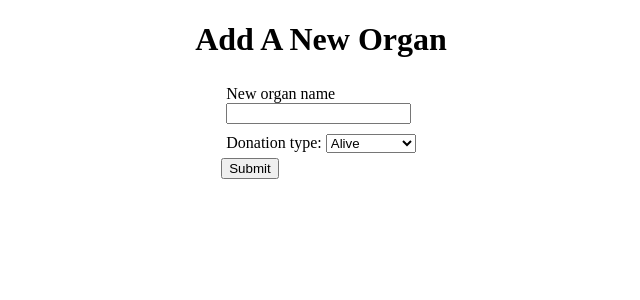
After one commit to kvvs-project/jeevan, a Django app: page /admin_add_new_organ in a window 1280 px wide. The commit adds this page. Shown: the top 300 px of the page, without its empty margins (319-959 px from the left). Run offline with Django 5.2, Linux system fonts and the light colour scheme.

Commit message:
Make the organ list dynamic
1) made the list of organs available for donation dynamic
2) admin can now add new organs
3) admin can now view the list of existing organs
4) update urls on admin dashboard

```diff
--- a/Jeevan/Jeevan/urls.py
+++ b/Jeevan/Jeevan/urls.py
@@ -21,7 +21,8 @@ from JeevanApp.views import home_page, validate_login, user_login, admin_validat
     hospital_reg, validate_hospital_reg, hospital_approval, show_hospital_details, validate_hospital_approval, \
     download_hospital_proof, donor_approval, show_donor_details, validate_donor_approval, download_donor_report, \
     donor_new_organ_Donation, validate_donor_new_organ_donation, donor_organ_donation_status, \
-    donor_cancel_organ_donation, validate_donor_cancel_organ_donation
+    donor_cancel_organ_donation, validate_donor_cancel_organ_donation, admin_organ_list, admin_add_new_organ, \
+    admin_validate_add_new_organ
 
 urlpatterns = [
     path('admin/', admin.site.urls),
@@ -44,5 +45,8 @@ urlpatterns = [
     path('validate_donor_new_organ_donation', validate_donor_new_organ_donation),
     path('donor_organ_donation_status', donor_organ_donation_status),
     path('donor_cancel_organ_donation', donor_cancel_organ_donation),
-    path('validate_donor_cancel_organ_donation', validate_donor_cancel_organ_donation)
+    path('validate_donor_cancel_organ_donation', validate_donor_cancel_organ_donation),
+    path('admin_organ_list', admin_organ_list),
+    path('admin_add_new_organ', admin_add_new_organ),
+    path('admin_validate_add_new_organ', admin_validate_add_new_organ),
 ]
--- a/Jeevan/JeevanApp/views.py
+++ b/Jeevan/JeevanApp/views.py
@@ -85,6 +85,7 @@ def validate_login(request):
                         msg = "Your registration is rejected"
                         return render(request, "login.html", {'message': msg})
                     else:
+
                         query = "delete from UserSession where type = 'D'"
                         cur.execute(query)
                         con.commit()
@@ -379,7 +380,21 @@ def download_donor_report(request):
 
 
 def donor_new_organ_Donation(request):
-    return render(request, "donorneworgandonation.html")
+    con = db_connect()
+    cur = con.cursor()
+
+    query = "Select * from OrganDonationTypes"
+    cur.execute(query)
+    records = cur.fetchall()
+    for row in records:
+        if row[1] == 'A':
+            row[1] = "While Alive"
+        elif row[1] == 'D':
+            row[1] = "After Death"
+        else:
+            row[1] = "Partial donation is possible"
+
+    return render(request, "donorneworgandonation.html", {'records', records})
 
 
 def validate_donor_new_organ_donation(request):
@@ -440,3 +455,33 @@ def validate_donor_cancel_organ_donation(request):
     records = cur.fetchall()
     msg = "Canceled successfully"
     return render(request,"donorcancelorgandonation.html", {'records': records, 'message': msg})
+
+
+def admin_organ_list(request):
+    con = db_connect()
+    cur = con.cursor()
+    query = "select * from OrganDonationTypes"
+    cur.execute(query)
+    records = cur.fetchall()
+    return render(request, "adminorganlist.html", {'records': records})
+
+
+def admin_add_new_organ(request):
+    return render(request,"adminaddneworgan.html")
+
+
+def admin_validate_add_new_organ(request):
+    con = db_connect()
+    cur = con.cursor()
+
+    organName = request.POST['name']
+    organName = organName.replace(" ", "")
+    DonationType = request.POST['type']
+
+    query = "insert into OrganDonationTypes values('" + organName + "','" + DonationType + "')"
+    cur.execute(query)
+    con.commit()
+
+    msg = "Organ added successfully"
+
+    return render(request, "adminaddneworgan.html", {'message': msg})
--- /dev/null
+++ b/Jeevan/templates/adminaddneworgan.html
@@ -0,0 +1,33 @@
+<!DOCTYPE html>
+<html lang="en">
+<head>
+<meta charset="UTF-8">
+  <meta name="viewport" content="width=device-width, initial-scale=1.0">
+  <title>Document</title>
+</head>
+<body>
+  <h1 align="center">Add A New Organ</h1>
+  <div style="display: flex; justify-content: center;">
+  <form method="post" action="admin_validate_add_new_organ" >{%csrf_token%}
+    <div style="padding: 5px;">
+      <label for="organName">New organ name</label>
+      <div style="top-padding: 2px;">
+        <input type="text" name="name" id="organName" required>
+      </div>
+    </div>
+    <div style="padding: 5px;">
+      <label for="DType">Donation type: </label>
+        <select name="type" id="DType" required>
+          <option value="A">Alive</option>
+          <option value="P">Partial</option>
+          <option value="D">After Death</option>
+        </select>
+    </div>
+    <div>
+    <input type="submit">
+    <span>{{message}}</span>
+    </div>
+  </form>
+  <div>
+</body>
+</html>
```
Also changed, not shown: Jeevan/templates/adminorganlist.html (added, +33 -0 lines), Jeevan/templates/adminprocess.html (+17 -5 lines), Jeevan/templates/donorneworgandonation.html (+33 -20 lines).
